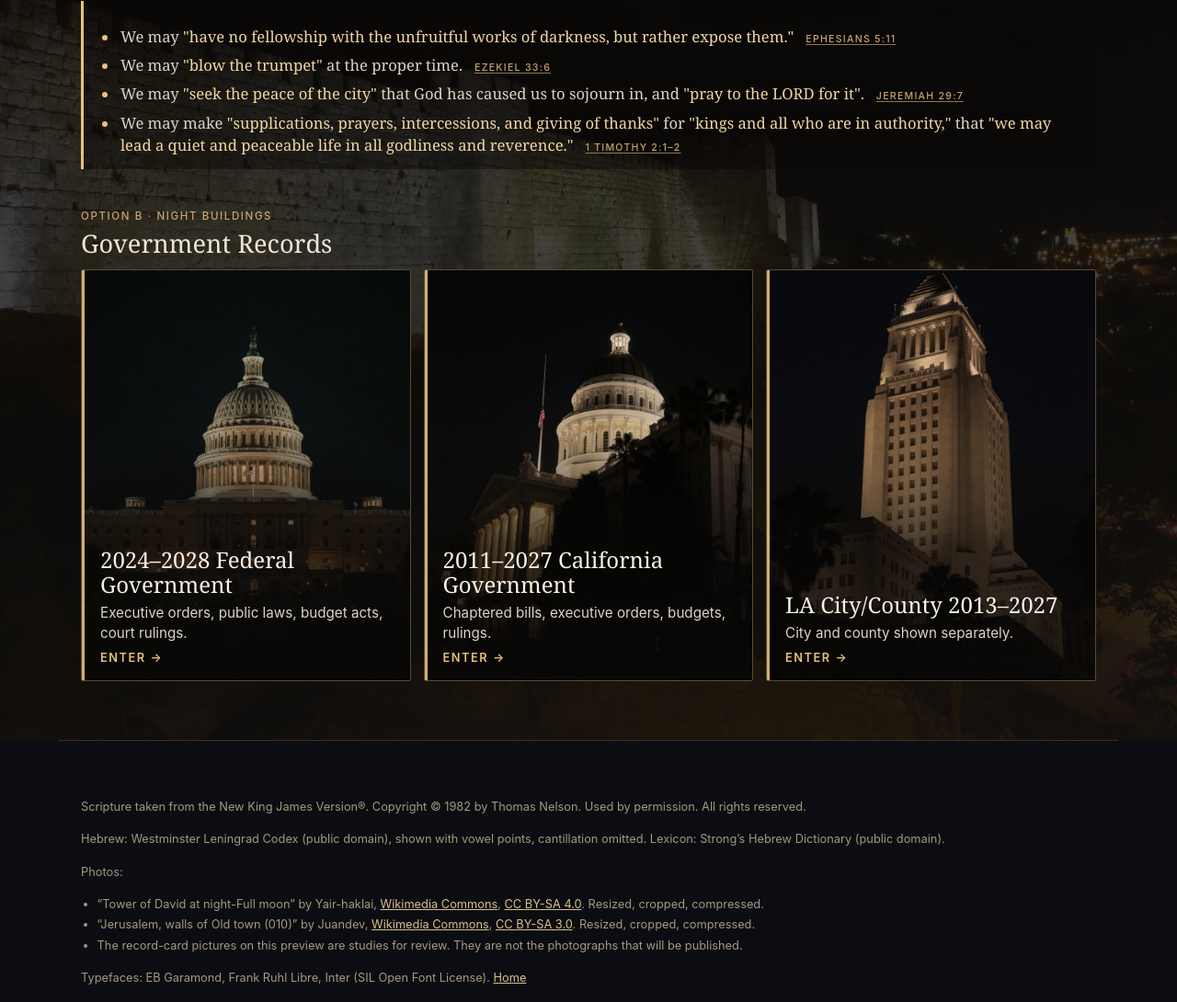
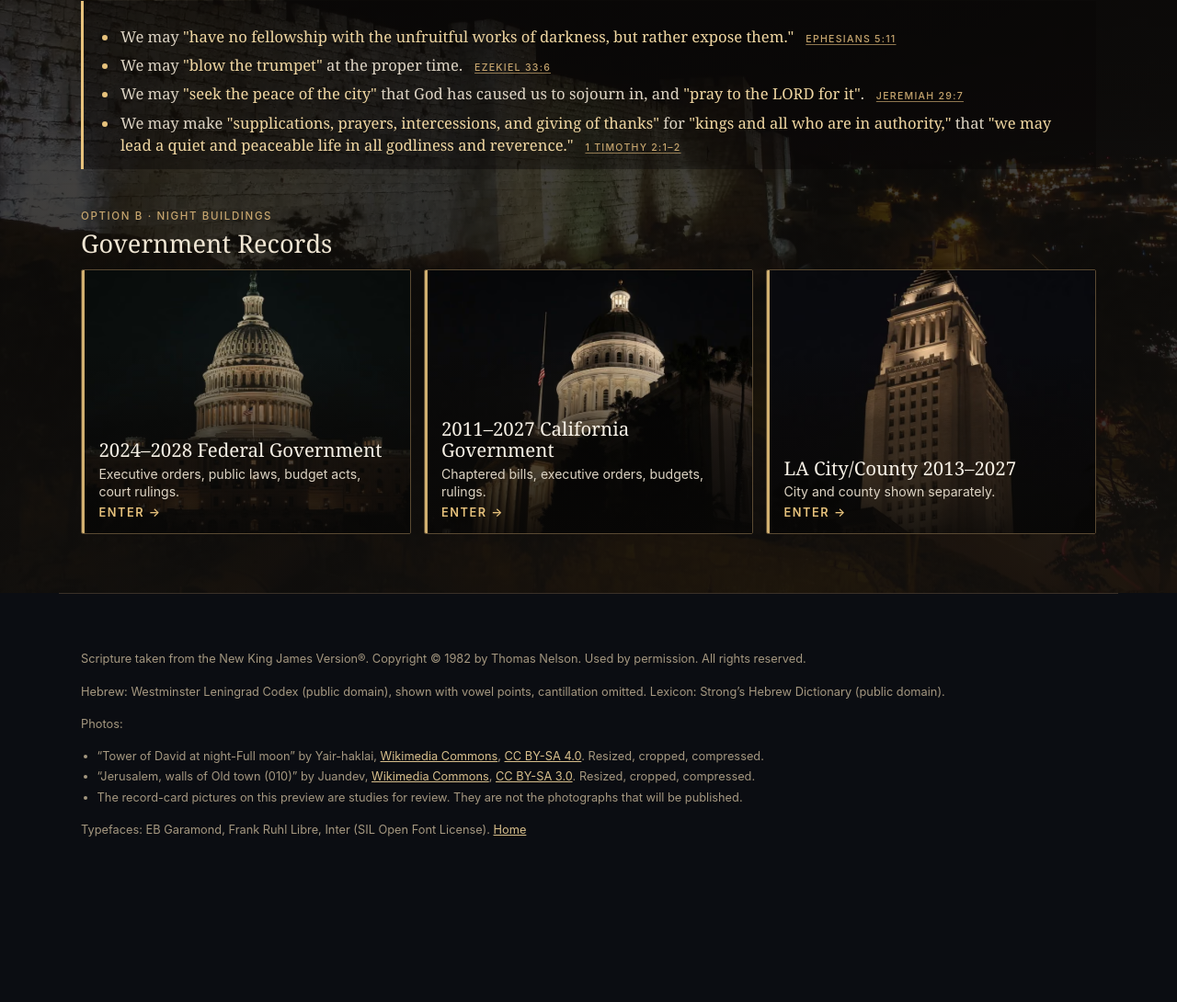
Before and after one commit to Jackson-Wheeler/jackson-wheeler.github.io, an Astro site: page /watchman in a window 1280 px wide. Shown: the part 3211-4301 px from the top of the page at 92% size. After the commit the page ends 4186 px from the top, so only its background shows below. Built offline with nearby package versions, Linux system fonts and the light colour scheme; Astro itself is replaced by a stand-in of ours; a web font is replaced by a local one.

Commit message:
Watchman records sizing variant: frame

```diff
--- a/src/pages/watchman/index.astro
+++ b/src/pages/watchman/index.astro
@@ -65,7 +65,7 @@ const description =
         <h2 class="account-title">The Watchman Project</h2>
       </div>
       <Aim />
-      <RecordsDoors />
+      <RecordsDoors layout="frame" />
     </div>
   </main>
   <WatchmanCredits nkjv={true} hebrew={true} photos={['tower', 'walls', 'federal', 'california', 'la']} />
--- a/src/styles/watchman/index.css
+++ b/src/styles/watchman/index.css
@@ -662,3 +662,18 @@ a.sc:focus-visible { color: #f0d7a2; text-decoration-color: #f0d7a2; }
   }
 }
 .account .doors-posts.sizes .door { min-height: 0; }
+
+/* Records sizing variant: fixed landscape frame over the original pictures, focal tuned per building. */
+.account .doors-posts.doors-frame .door { min-height: 0; aspect-ratio: 16 / 10; }
+.account .doors-posts.doors-frame .door::after {
+  background: linear-gradient(to bottom, rgba(8, 7, 6, 0) 30%, rgba(8, 7, 6, .6) 58%, rgba(8, 7, 6, .92) 100%);
+}
+.account .doors-posts.doors-frame .door-copy { gap: .25rem; padding: .85rem 1rem .9rem 1.15rem; }
+.account .doors-posts.doors-frame .door-t { font-size: clamp(1.2rem, 1.6vw, 1.5rem); }
+.account .doors-posts.doors-frame .door-d { font-size: .88rem; line-height: 1.4; }
+.account .doors-posts.doors-frame .door-img[data-place="federal"] { object-position: 50% 44%; }
+.account .doors-posts.doors-frame .door-img[data-place="california"] { object-position: 50% 36%; }
+.account .doors-posts.doors-frame .door-img[data-place="la"] { object-position: 50% 22%; }
+@media (min-width: 860px) {
+  .account .doors-posts.doors-frame .door { min-height: 0; aspect-ratio: 5 / 4; }
+}
```
